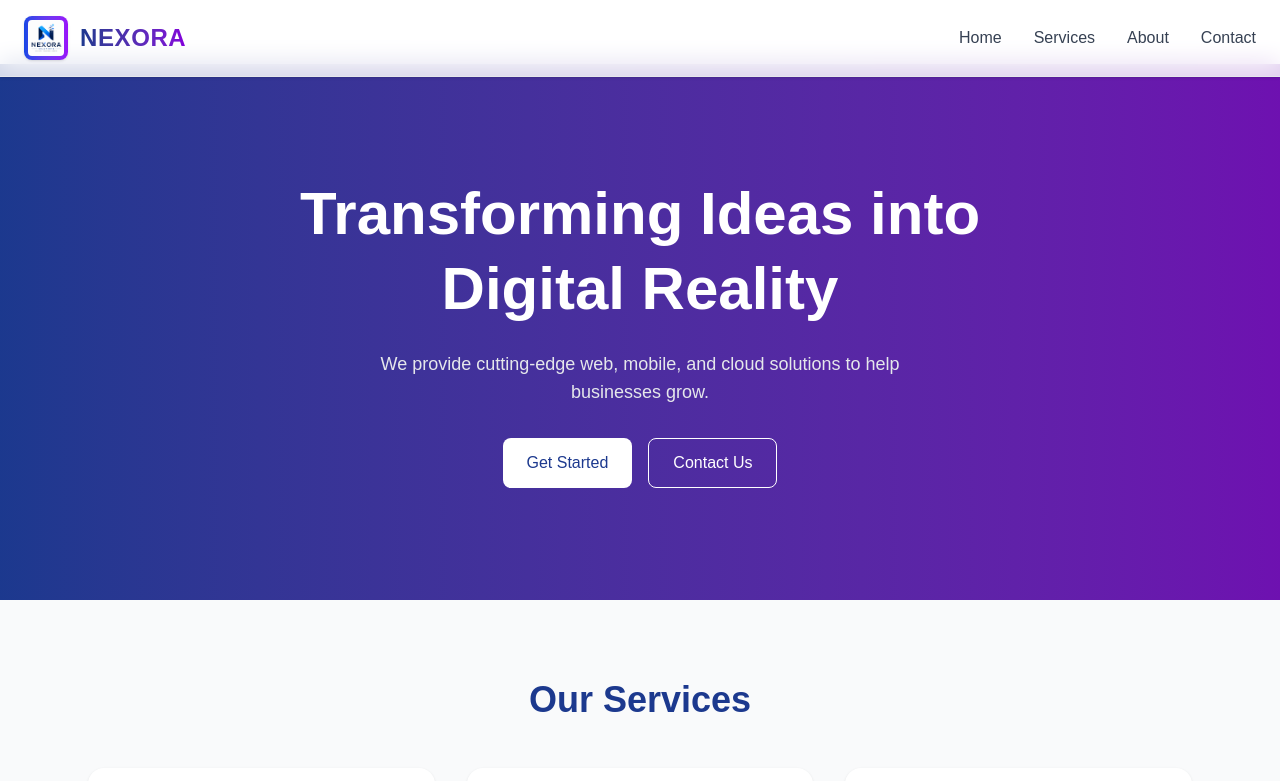
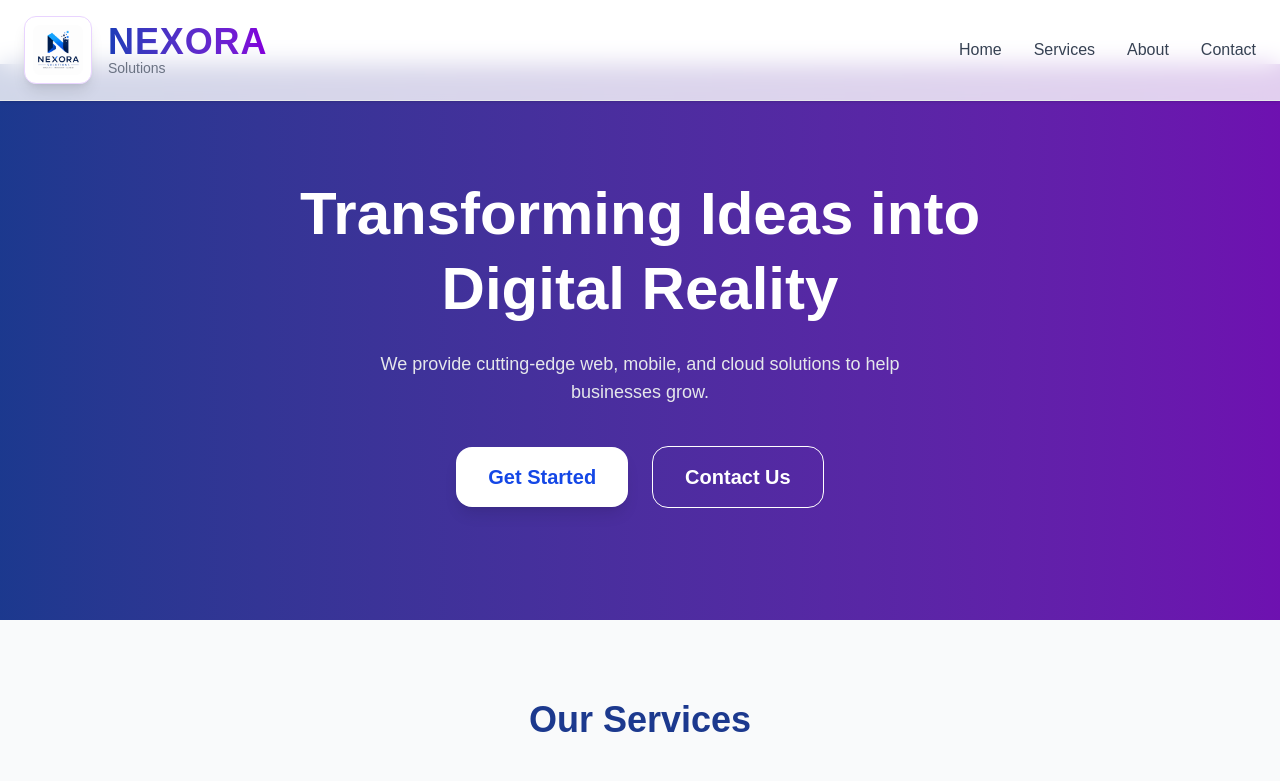
Before and after one commit to vijitibu/nexora-solutions-landing-page, a Next.js app: page / in a window 1280 px wide. Shown: the top 781 px of the page. Built offline with nearby package versions, Linux system fonts and the light colour scheme.

Commit message:
Updated tab links based on review

```diff
--- /dev/null
+++ b/src/app/about/page.tsx
@@ -0,0 +1,32 @@
+import Navbar from "@/components/layout/Navbar";
+import Image from "next/image";
+
+export default function AboutPage() {
+  return (
+    <>
+      <Navbar />
+
+      <main className="min-h-screen bg-gradient-to-br from-black via-slate-900 to-blue-950 flex items-center justify-center px-6">
+        <div className="bg-white/10 backdrop-blur-xl border border-white/20 rounded-3xl p-10 text-center shadow-2xl max-w-2xl">
+          <Image
+            src="/work-in-progress.png"
+            alt="Work in Progress"
+            width={300}
+            height={300}
+            className="mx-auto mb-8 animate-bounce"
+          />
+
+          <h1 className="text-5xl font-bold text-white mb-4">About Us</h1>
+
+          <p className="text-lg text-gray-200">
+            Our story and vision are under development.
+          </p>
+
+          <div className="mt-6 inline-block px-6 py-3 rounded-full bg-white/20 text-white font-medium">
+            ✨ Coming Soon
+          </div>
+        </div>
+      </main>
+    </>
+  );
+}
--- /dev/null
+++ b/src/app/contact/page.tsx
@@ -0,0 +1,32 @@
+import Navbar from "@/components/layout/Navbar";
+import Image from "next/image";
+
+export default function ContactPage() {
+  return (
+    <>
+      <Navbar />
+
+      <main className="min-h-screen bg-gradient-to-br from-purple-950 via-indigo-900 to-black flex items-center justify-center px-6">
+        <div className="bg-white/10 backdrop-blur-xl border border-white/20 rounded-3xl p-10 text-center shadow-2xl max-w-2xl">
+          <Image
+            src="/work-in-progress.png"
+            alt="Work in Progress"
+            width={300}
+            height={300}
+            className="mx-auto mb-8 animate-pulse"
+          />
+
+          <h1 className="text-5xl font-bold text-white mb-4">Contact Page</h1>
+
+          <p className="text-lg text-gray-200">
+            Contact features are currently being built.
+          </p>
+
+          <div className="mt-6 inline-block px-6 py-3 rounded-full bg-white/20 text-white font-medium">
+            📩 Launching Soon
+          </div>
+        </div>
+      </main>
+    </>
+  );
+}
--- /dev/null
+++ b/src/app/services/page.tsx
@@ -0,0 +1,32 @@
+import Navbar from "@/components/layout/Navbar";
+import Image from "next/image";
+
+export default function ServicesPage() {
+  return (
+    <>
+      <Navbar />
+
+      <main className="min-h-screen bg-gradient-to-br from-blue-950 via-indigo-900 to-purple-900 flex items-center justify-center px-6">
+        <div className="bg-white/10 backdrop-blur-xl border border-white/20 rounded-3xl p-10 text-center shadow-2xl max-w-2xl">
+          <Image
+            src="/work-in-progress.png"
+            alt="Work in Progress"
+            width={300}
+            height={300}
+            className="mx-auto mb-8 animate-pulse"
+          />
+
+          <h1 className="text-5xl font-bold text-white mb-4">Services Page</h1>
+
+          <p className="text-lg text-gray-200">
+            We are crafting something amazing.
+          </p>
+
+          <div className="mt-6 inline-block px-6 py-3 rounded-full bg-white/20 text-white font-medium">
+            🚧 Work In Progress
+          </div>
+        </div>
+      </main>
+    </>
+  );
+}
--- a/src/components/layout/Navbar.tsx
+++ b/src/components/layout/Navbar.tsx
@@ -2,43 +2,51 @@
 
 import { useState } from "react";
 import Image from "next/image";
+import Link from "next/link";
 
 export default function Navbar() {
   const [open, setOpen] = useState(false);
+
+  const menuItems = [
+    { name: "Home", path: "/" },
+    { name: "Services", path: "/services" },
+    { name: "About", path: "/about" },
+    { name: "Contact", path: "/contact" },
+  ];
 
   return (
     <nav className="fixed top-0 w-full z-50 bg-white/80 backdrop-blur-md shadow-sm border-b border-gray-200">
       <div className="max-w-7xl mx-auto px-6 py-4 flex justify-between items-center">
         {/* Logo */}
-        <div className="flex items-center gap-3">
-          <div className="bg-linear-to-r from-blue-700 to-purple-600 p-1 rounded-lg shadow">
+        <Link href="/" className="flex items-center gap-4">
+          <div className="bg-white p-2 rounded-xl shadow-lg border border-purple-200">
             <Image
               src="/logo.png"
-              alt="NEXORA"
-              width={36}
-              height={36}
-              className="rounded"
+              alt="NEXORA Solutions"
+              width={50}
+              height={50}
+              className="rounded-lg"
             />
           </div>
 
-          <span className="text-2xl font-bold tracking-wide bg-linear-to-r from-blue-900 to-purple-700 bg-clip-text text-transparent">
-            NEXORA
-          </span>
-        </div>
+          <div>
+            <h1 className="text-4xl font-extrabold tracking-wide bg-gradient-to-r from-blue-800 to-purple-700 bg-clip-text text-transparent">
+              NEXORA
+            </h1>
+
+            <p className="text-sm text-gray-500 font-medium -mt-1">Solutions</p>
+          </div>
+        </Link>
 
         {/* Desktop Menu */}
         <div className="hidden md:flex items-center gap-8 text-gray-700 font-medium">
-          {["Home", "Services", "About", "Contact"].map((item) => (
-            <a
-              key={item}
-              href={`#${item.toLowerCase()}`}
-              className="relative group"
-            >
-              {item}
+          {menuItems.map((item) => (
+            <Link key={item.name} href={item.path} className="relative group">
+              {item.name}
 
               {/* Underline animation */}
               <span className="absolute left-0 -bottom-1 w-0 h-0.5 bg-linear-to-r from-blue-600 to-purple-600 transition-all duration-300 group-hover:w-full"></span>
-            </a>
+            </Link>
           ))}
         </div>
 
@@ -54,15 +62,15 @@ export default function Navbar() {
       {/* Mobile Menu */}
       {open && (
         <div className="md:hidden bg-white shadow-md px-6 pb-4 space-y-3 text-gray-700 font-medium">
-          {["Home", "Services", "About", "Contact"].map((item) => (
-            <a
-              key={item}
-              href={`#${item.toLowerCase()}`}
+          {menuItems.map((item) => (
+            <Link
+              key={item.name}
+              href={item.path}
               onClick={() => setOpen(false)}
               className="block"
             >
-              {item}
-            </a>
+              {item.name}
+            </Link>
           ))}
         </div>
       )}
--- a/src/components/sections/Contact.tsx
+++ b/src/components/sections/Contact.tsx
@@ -1,9 +1,17 @@
 export default function Contact() {
   return (
-    <section className="py-20 text-center bg-linear-to-br from-indigo-100 to-blue-100 scroll-mt-24">
-      <h2 className="text-3xl font-bold text-black mb-6">Contact Us</h2>
+    <section
+      id="contact"
+      className="py-16 md:py-20 px-4 bg-gradient-to-br from-indigo-100 to-blue-100 scroll-mt-24"
+    >
+      <div className="max-w-md mx-auto">
+        {/* Heading */}
+        <h2 className="text-3xl md:text-4xl font-bold text-center text-black mb-8">
+          Contact Us
+        </h2>
 
-      <form className="max-w-md mx-auto space-y-4">
+        {/* Form */}
+        <form className="space-y-4 bg-white/70 backdrop-blur-md p-6 md:p-8 rounded-2xl shadow-lg">
           <input
             type="text"
             placeholder="Name"
@@ -19,13 +27,17 @@ export default function Contact() {
           <textarea
             placeholder="Message"
             rows={4}
-          className="w-full p-3 rounded-lg bg-white border border-gray-300 text-gray-800 placeholder-gray-500 focus:outline-none focus:ring-2 focus:ring-blue-500"
+            className="w-full p-3 rounded-lg bg-white border border-gray-300 text-gray-800 placeholder-gray-500 focus:outline-none focus:ring-2 focus:ring-blue-500 resize-none"
           />
 
-        <button className="w-full bg-linear-to-r from-blue-600 to-purple-600 text-white py-3 rounded-lg font-semibold hover:opacity-90 transition">
+          <button
+            type="submit"
+            className="w-full bg-gradient-to-r from-blue-600 to-purple-600 text-white py-3 rounded-lg font-semibold hover:opacity-90 transition duration-300"
+          >
             Send Message
           </button>
         </form>
+      </div>
     </section>
   );
 }
--- a/src/components/sections/Hero.tsx
+++ b/src/components/sections/Hero.tsx
@@ -1,3 +1,5 @@
+import Link from "next/link";
+
 export default function Hero() {
   return (
     <section className="bg-linear-to-r from-blue-900 to-purple-800 text-white py-28 text-center">
@@ -10,13 +12,20 @@ export default function Hero() {
         businesses grow.
       </p>
 
-      <div className="mt-8 flex justify-center gap-4">
-        <button className="bg-white text-blue-900 px-6 py-3 rounded-lg font-medium hover:scale-105 transition">
+      <div className="flex items-center justify-center gap-6 mt-10">
+        <Link
+          href="/services"
+          className="bg-white text-blue-700 px-8 py-4 rounded-2xl text-xl font-semibold shadow-lg hover:scale-105 transition"
+        >
           Get Started
-        </button>
-        <button className="border border-white px-6 py-3 rounded-lg hover:bg-white hover:text-blue-900 transition">
+        </Link>
+
+        <Link
+          href="/contact"
+          className="border border-white text-white px-8 py-4 rounded-2xl text-xl font-semibold hover:bg-white hover:text-purple-700 transition"
+        >
           Contact Us
-        </button>
+        </Link>
       </div>
     </section>
   );
```
Also changed, not shown: 1 other file (tests, documents, lock files or other folders). Lines whose indentation alone changed are shown as unchanged.
